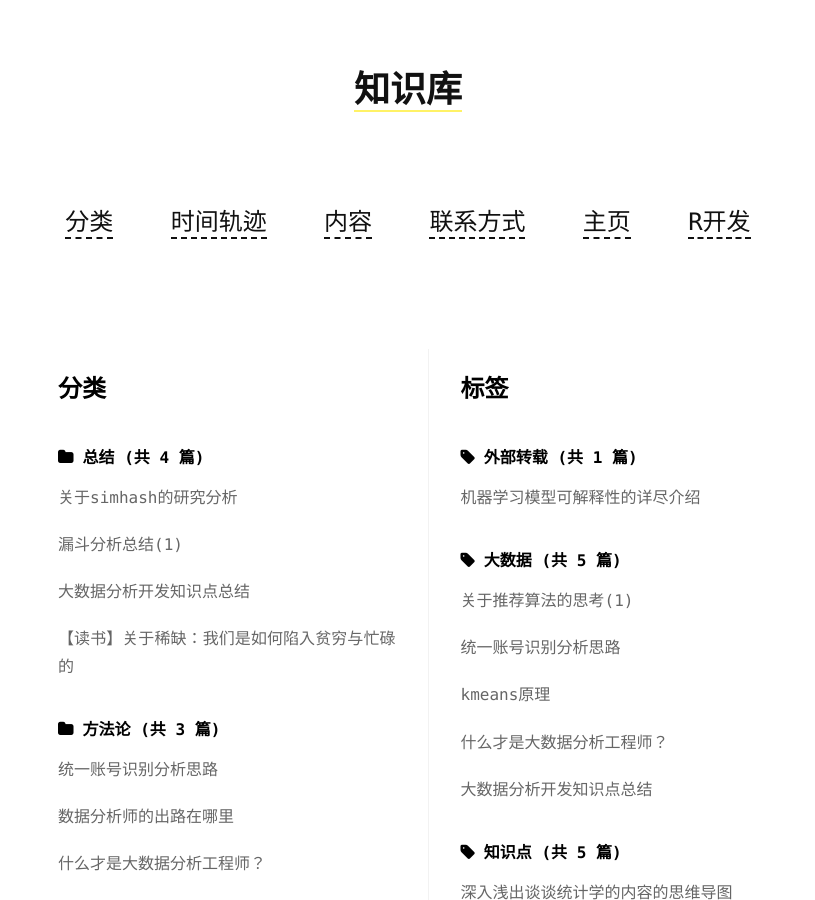
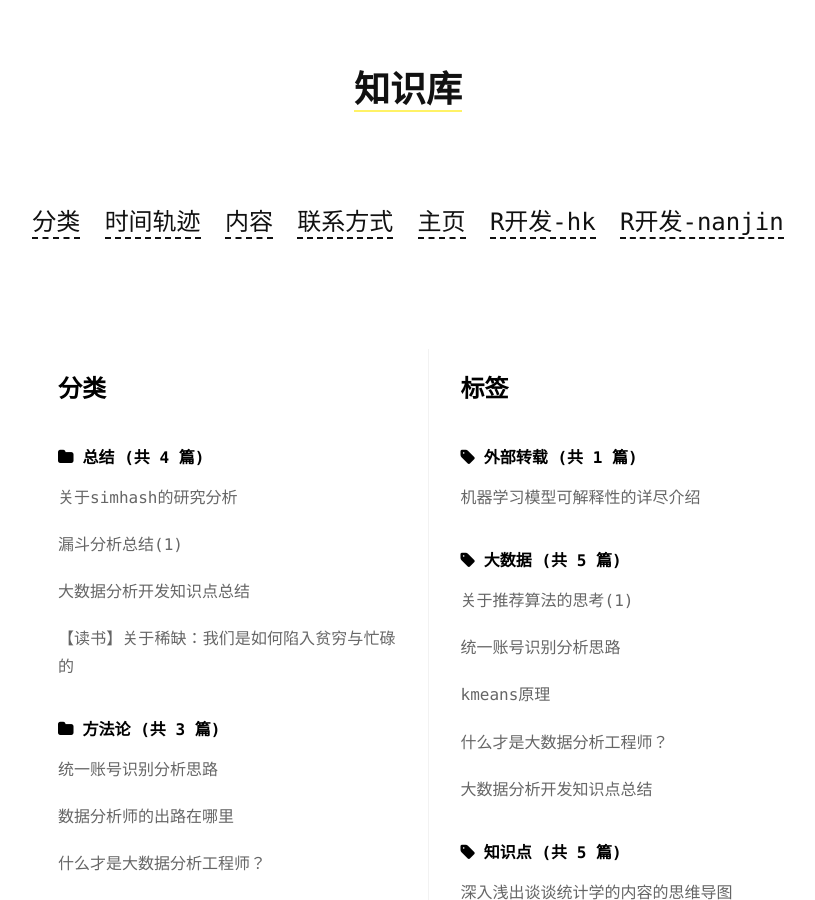
Before and after one commit to maolilai/maolilai.github.io, a Jekyll site: the page built from categories.md, in a window 1280 px wide and 900 px high. Shown: the whole window, without its empty margins (232-1047 px from the left). Built offline with Jekyll 4.4.1, drawn with Linux system fonts in a browser that asks for light colours.

Commit message:
Update categories.html
111

```diff
--- a/_layouts/categories.html
+++ b/_layouts/categories.html
@@ -28,7 +28,8 @@
       <a href="/articles">内容</a>
       <a href="/about">联系方式</a>
       <a href="/">主页</a>
-      <a href="http://124.156.183.99:8787/">R开发</a>
+      <a href="http://124.156.183.99:8787/">R开发-hk</a>
+       <a href="http://119.45.147.118:8787/">R开发-nanjin</a>
     </div>
 
     <div class="tags-content">
```
